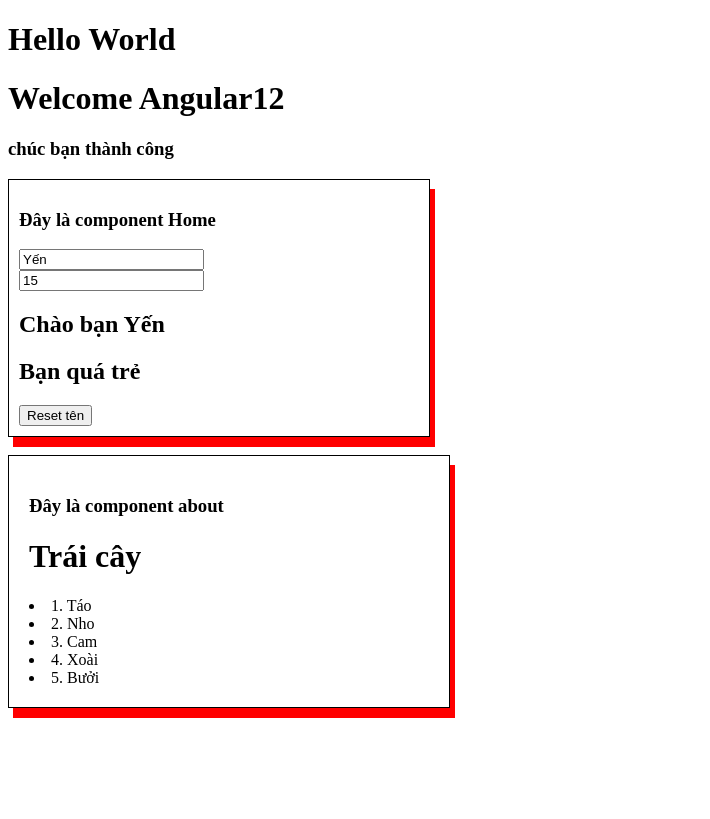
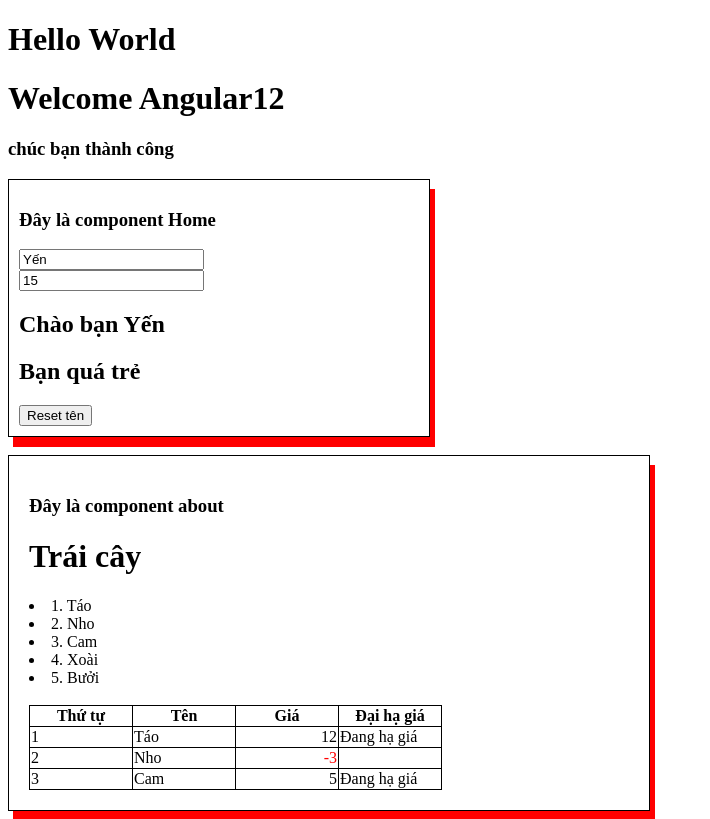
Before and after one commit to ThanhPhong278/angular12, an Angular app: page / in a window 1280 px wide. Shown: the whole page, without its empty margins (0-710 px from the left). Built offline with nearby package versions, Linux system fonts and the light colour scheme.

Commit message:
Lear Angular *ngFor, *ngif, *ngClass

```diff
--- a/src/app/about/about.component.html
+++ b/src/app/about/about.component.html
@@ -4,4 +4,23 @@
         <div *ngFor="let trai of TraiCay; let i = index">
             <li>{{ i + 1 }}. {{ trai}}</li>
         </div>
+    <br/>
+    <table class="table">
+        <tr>
+            <th>Thứ tự</th>
+            <th>Tên</th>
+            <th>Giá</th>
+            <th>Đại hạ giá</th>
+        </tr>
+        <tr *ngFor="let trai of TraiCay2; let i =index">
+            <td>{{ i+1 }}</td>
+            <td>{{ trai.ten }}</td>
+            <td class="right">
+                <span [ngClass]="{'so-am': trai.gia<0}">{{ trai.gia }}</span>
+            </td>
+            <td>
+                <span *ngIf="trai.hagia">Đang hạ giá</span>
+            </td>
+        </tr>
+    </table>
 </div>
--- a/src/app/about/about.component.scss
+++ b/src/app/about/about.component.scss
@@ -3,5 +3,18 @@
     border: 1px solid;
     padding: 20px;
     box-shadow: 5px 10px red;
-    width: 400px;
+    width: 600px;
 }
+ .table, td, th{
+    border-collapse: collapse;
+    border: 1px solid black;
+}
+td, th{
+    min-width: 100px;
+}
+.so-am{
+    color: red;
+}
+.right{
+    text-align: right;
+}
--- a/src/app/about/about.component.ts
+++ b/src/app/about/about.component.ts
@@ -7,10 +7,15 @@ import { Component, OnInit } from '@angular/core';
 })
 export class AboutComponent implements OnInit {
   public TraiCay = ['Táo','Nho','Cam','Xoài','Bưởi'];
+  public TraiCay2 = [
+    {ten: 'Táo',gia: 12, hagia: true},
+    {ten: 'Nho',gia: -3, hagia: false},
+    {ten: 'Cam',gia: 5, hagia: true},
+  ];
   constructor() { }
 
   public  ngOnInit(): void {
-    console.log('trai cay= ', this.TraiCay);
+    console.log('trai cay= ', this.TraiCay2);
   }
 
 }
```
